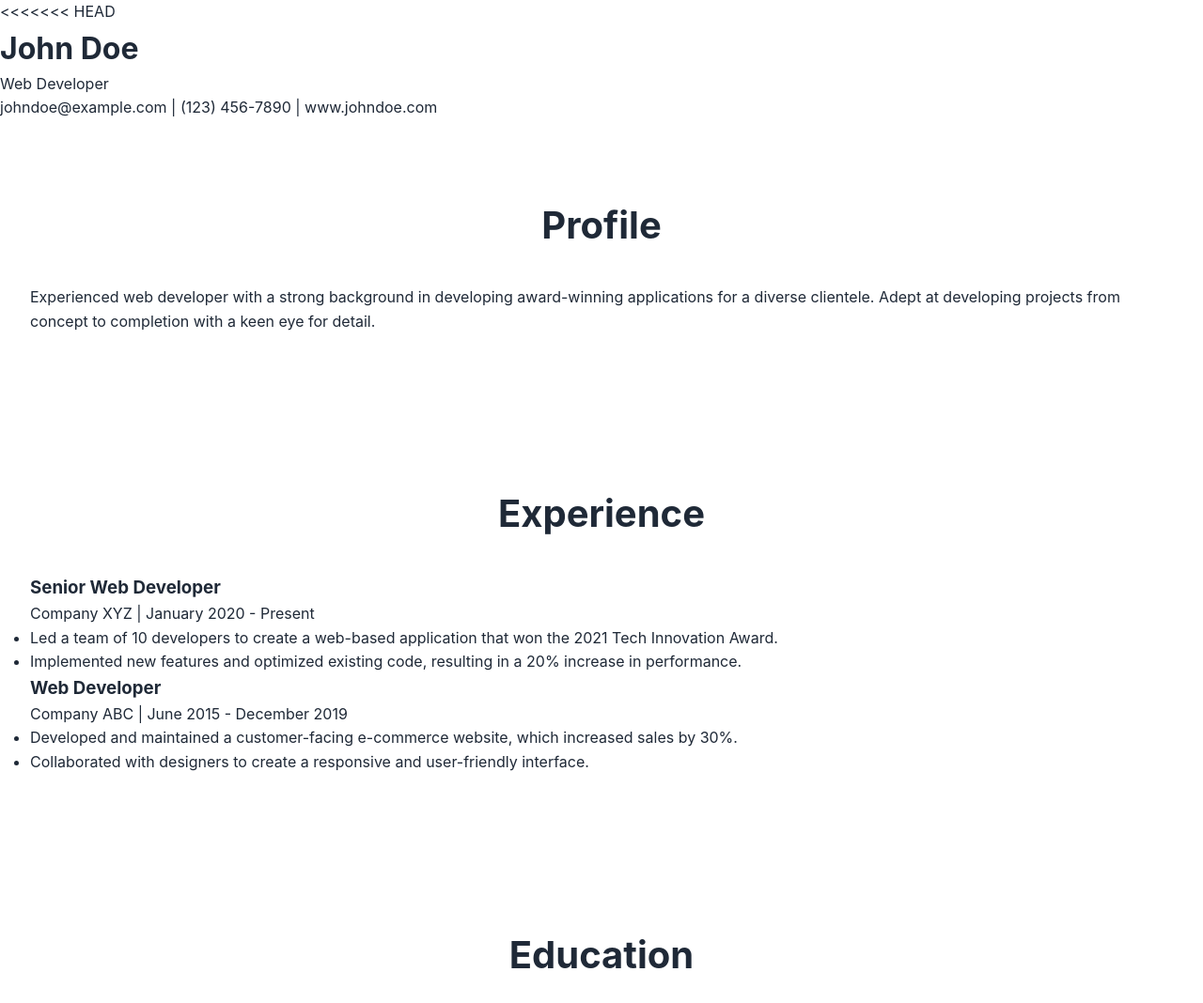
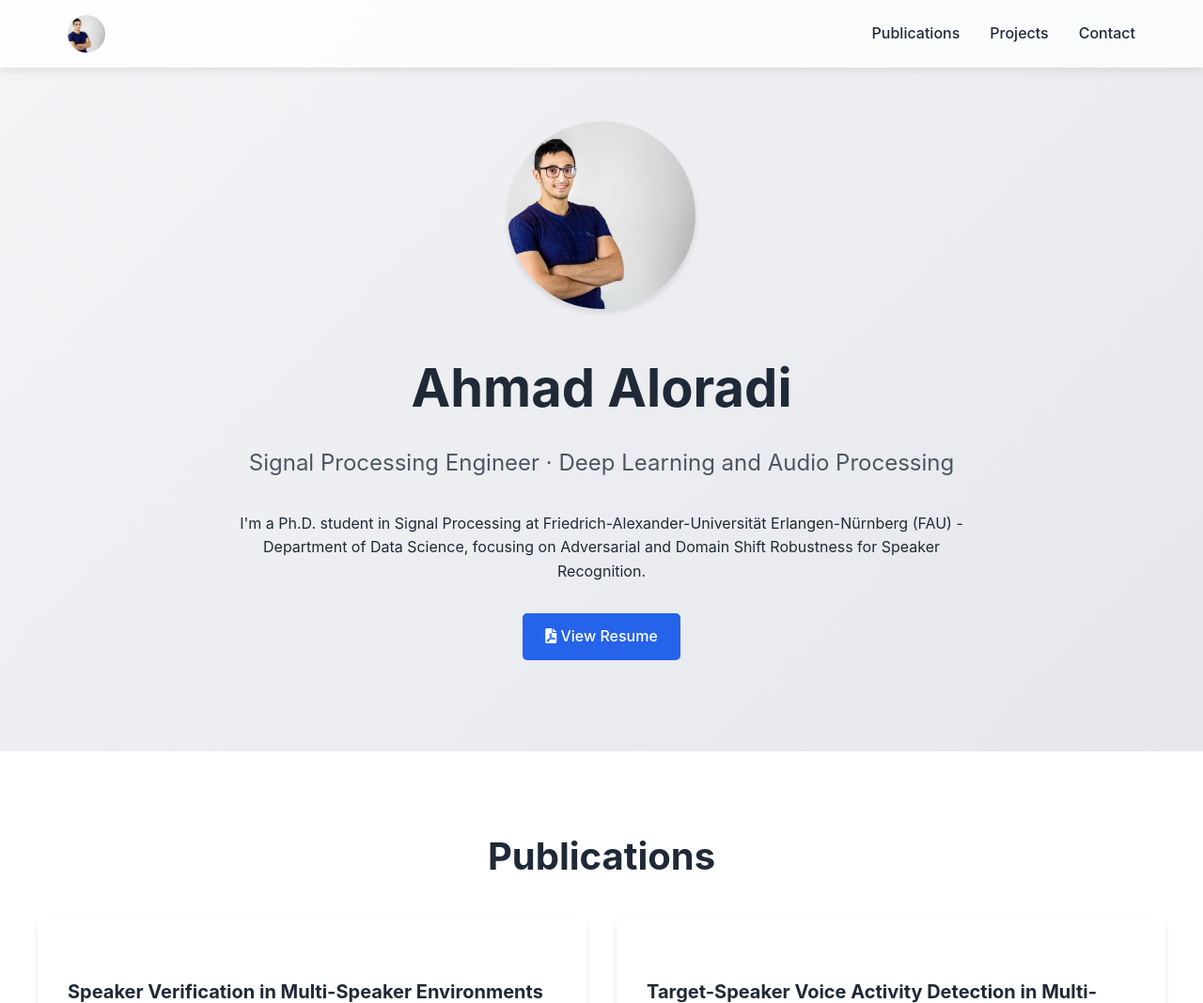
Before and after one commit to ahmad-aloradi/personal-website, a plain HTML site: page index.html in a window 1280 px wide. Shown: the top 1068 px of the page at 94% size. Drawn offline with Linux system fonts and the light colour scheme.

Commit message:
resolved merge issues

```diff
--- a/index.html
+++ b/index.html
@@ -3,73 +3,6 @@
 <head>
     <meta charset="UTF-8">
     <meta name="viewport" content="width=device-width, initial-scale=1.0">
-<<<<<<< HEAD
-    <title>My Resume</title>
-    <link rel="stylesheet" href="styles.css">
-</head>
-<body>
-    <header>
-        <h1>John Doe</h1>
-        <p>Web Developer</p>
-        <p>johndoe@example.com | (123) 456-7890 | www.johndoe.com</p>
-    </header>
-
-    <section id="profile">
-        <h2>Profile</h2>
-        <p>Experienced web developer with a strong background in developing award-winning applications for a diverse clientele. Adept at developing projects from concept to completion with a keen eye for detail.</p>
-    </section>
-
-    <section id="experience">
-        <h2>Experience</h2>
-        <div class="job">
-            <h3>Senior Web Developer</h3>
-            <p>Company XYZ | January 2020 - Present</p>
-            <ul>
-                <li>Led a team of 10 developers to create a web-based application that won the 2021 Tech Innovation Award.</li>
-                <li>Implemented new features and optimized existing code, resulting in a 20% increase in performance.</li>
-            </ul>
-        </div>
-        <div class="job">
-            <h3>Web Developer</h3>
-            <p>Company ABC | June 2015 - December 2019</p>
-            <ul>
-                <li>Developed and maintained a customer-facing e-commerce website, which increased sales by 30%.</li>
-                <li>Collaborated with designers to create a responsive and user-friendly interface.</li>
-            </ul>
-        </div>
-    </section>
-
-    <section id="education">
-        <h2>Education</h2>
-        <div class="education-item">
-            <h3>Bachelor of Science in Computer Science</h3>
-            <p>University of Example | Graduated May 2015</p>
-        </div>
-    </section>
-
-    <section id="skills">
-        <h2>Skills</h2>
-        <ul>
-            <li>HTML, CSS, JavaScript</li>
-            <li>React, Angular, Vue</li>
-            <li>Node.js, Express, MongoDB</li>
-            <li>Python, Django</li>
-            <li>Git, Docker</li>
-        </ul>
-    </section>
-
-    <section id="contact">
-        <h2>Contact</h2>
-        <p>If you'd like to get in touch, feel free to email me at johndoe@example.com or call (123) 456-7890.</p>
-    </section>
-
-    <footer>
-        <p>&copy; 2024 John Doe. All rights reserved.</p>
-    </footer>
-</body>
-</html>
-
-=======
     <title>Ahmad Aloradi - Personal Website</title>
     <link rel="stylesheet" href="styles.css">
     <link rel="stylesheet" href="https://cdnjs.cloudflare.com/ajax/libs/font-awesome/6.0.0/css/all.min.css">
@@ -180,4 +113,3 @@
     <script src="script.js"></script>
 </body>
 </html>
->>>>>>> origin/gh-pages
--- a/style.css
+++ /dev/null
@@ -1,64 +0,0 @@
-body {
-    font-family: Arial, sans-serif;
-    margin: 0;
-    padding: 0;
-    line-height: 1.6;
-    color: #333;
-    background-color: #f4f4f4;
-}
-
-header {
-    background: #333;
-    color: #fff;
-    padding: 20px 0;
-    text-align: center;
-}
-
-header h1 {
-    margin: 0;
-}
-
-header p {
-    margin: 5px 0;
-}
-
-section {
-    padding: 20px;
-    margin: 20px;
-    background: #fff;
-    border-radius: 5px;
-}
-
-h2 {
-    border-bottom: 2px solid #333;
-    padding-bottom: 5px;
-    margin-bottom: 15px;
-}
-
-.job, .education-item {
-    margin-bottom: 15px;
-}
-
-.job h3, .education-item h3 {
-    margin: 0;
-    font-size: 1.2em;
-}
-
-.job p, .education-item p {
-    margin: 5px 0;
-}
-
-ul {
-    list-style-type: square;
-    padding-left: 20px;
-}
-
-footer {
-    background: #333;
-    color: #fff;
-    text-align: center;
-    padding: 10px 0;
-    position: fixed;
-    width: 100%;
-    bottom: 0;
-}
```
